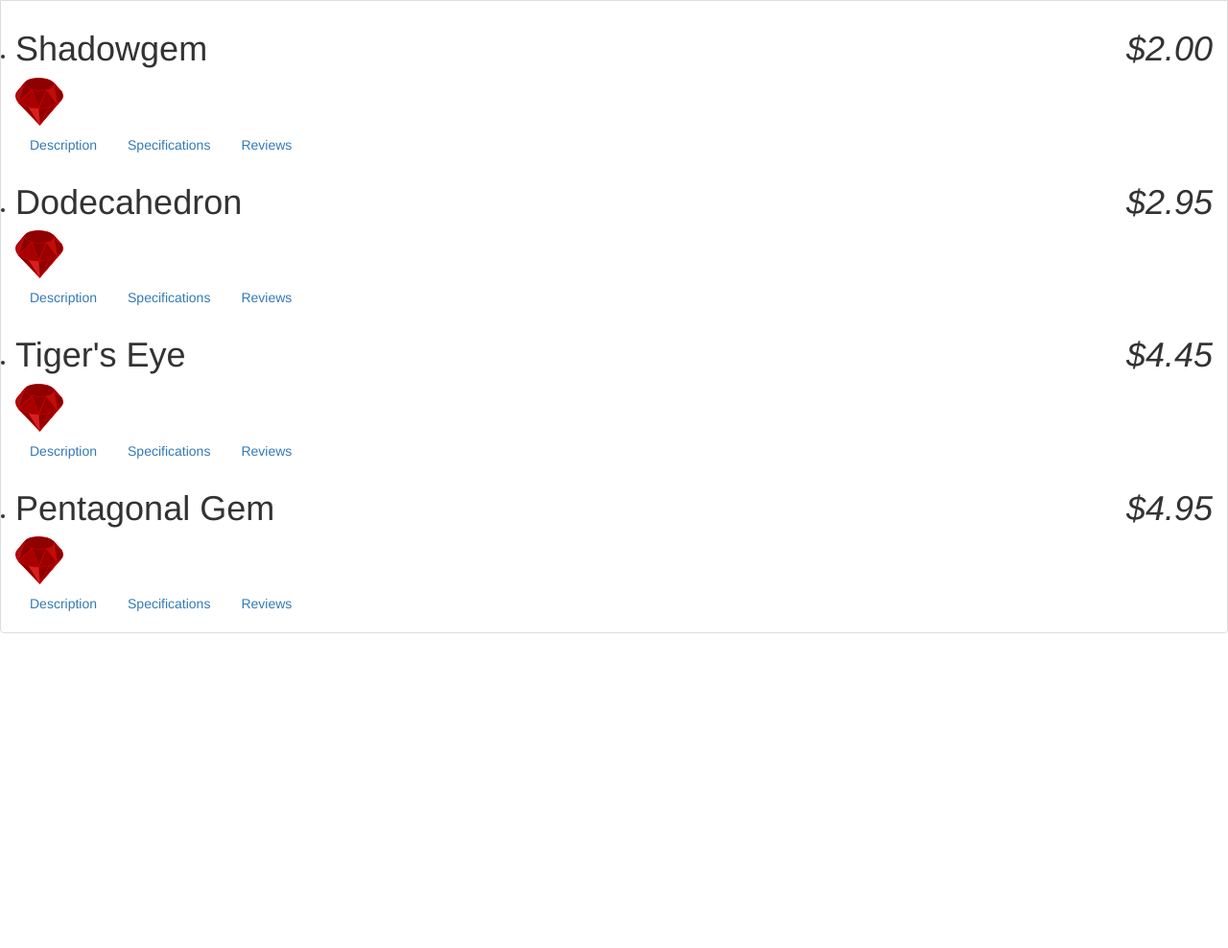
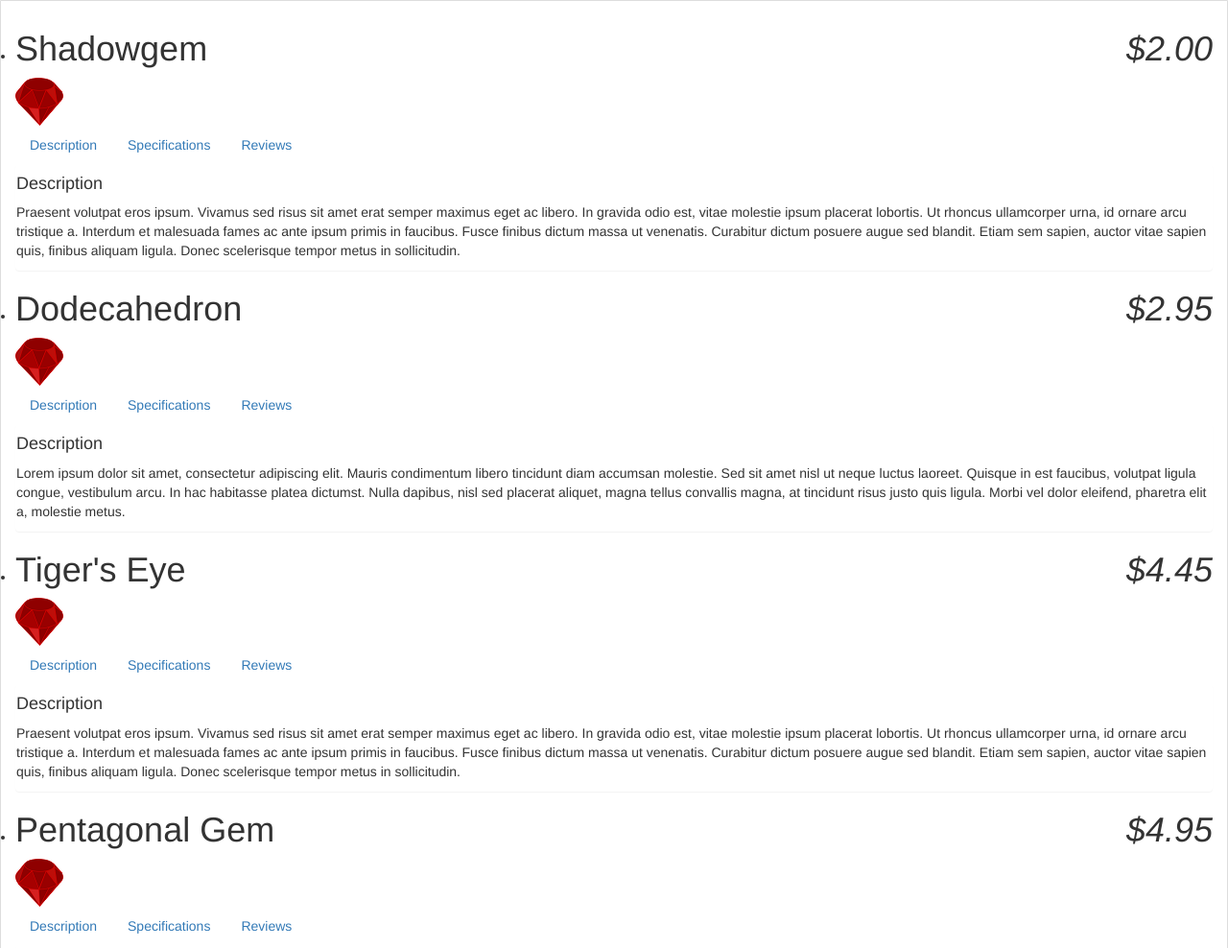
Before and after one commit to ivanicspeter92/AngularJSLearning, a plain HTML site: page CodeSchool-AngularJS-Course/gemsWithTabs.html in a window 1280 px wide. Shown: the top 988 px of the page at 96% size. Before the commit the page ends 800 px from the top, so only its background shows below. Drawn offline with Linux system fonts and the light colour scheme.

Commit message:
Added initial value to tab in the ul scope

```diff
--- a/CodeSchool-AngularJS-Course/gemsWithTabs.html
+++ b/CodeSchool-AngularJS-Course/gemsWithTabs.html
@@ -22,7 +22,8 @@
         <img ng-src="{{ product.image.thumbnail }}"/>
 
         <section>
-            <ul class="nav nav-pills">
+            <!-- ng-init: initializes a value in the current scope - https://docs.angularjs.org/api/ng/directive/ngInit -->
+            <ul class="nav nav-pills" ng-init="tab = 1">
                 <li><a href ng-click="tab = 1">Description</a> </li>
                 <li><a href ng-click="tab = 2">Specifications</a> </li>
                 <li><a href ng-click="tab = 3">Reviews</a> </li>
```
